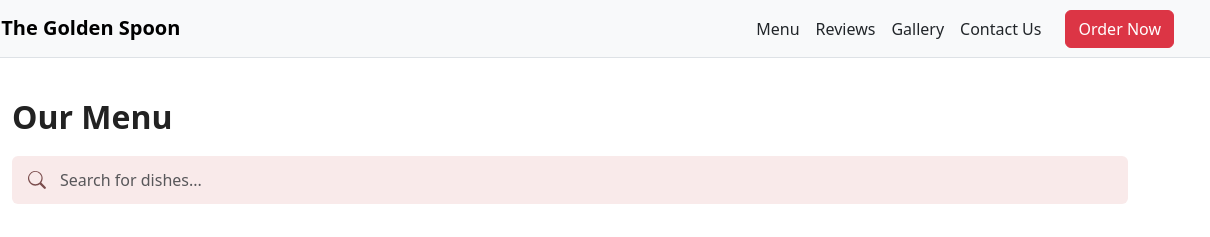
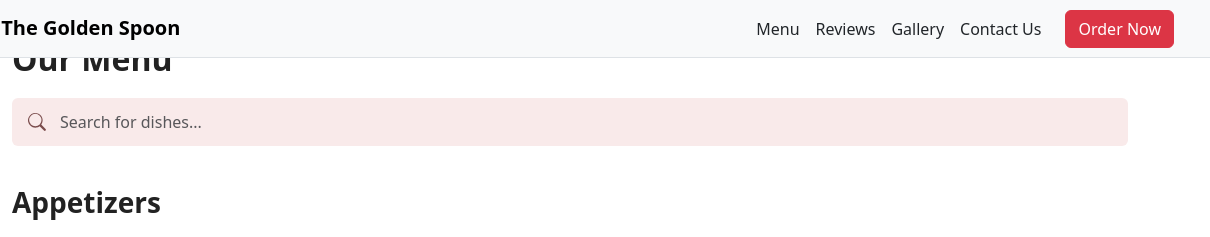
Before and after one commit to hasinduudara/Group-Project-1-Restaurant-Website, a plain HTML site: page pages/menu.html in a window 1280 px wide. Shown: the top 237 px of the page, 70-1280 px from the left. Drawn offline with nearby package versions, Linux system fonts and the light colour scheme; some icons are missing.

Commit message:
Make navigation bar fixed-top for improved accessibility across all pages

```diff
--- a/pages/menu.html
+++ b/pages/menu.html
@@ -14,7 +14,7 @@
   </head>
   <body>
     <!-- Start Navigation Bar -->
-    <nav class="navbar navbar-expand-lg bg-light border-bottom px-4">
+    <nav class="navbar navbar-expand-lg bg-light border-bottom px-4 fixed-top">
       <div class="container-fluid">
         <a class="navbar-brand fw-semibold" href="/index.html">
           <img
```
Also changed, not shown: index.html (+1 -1 lines), pages/contactUs.html (+1 -1 lines), pages/gallery.html (+1 -1 lines), pages/order.html (+1 -1 lines), pages/reviews.html (+1 -1 lines).
